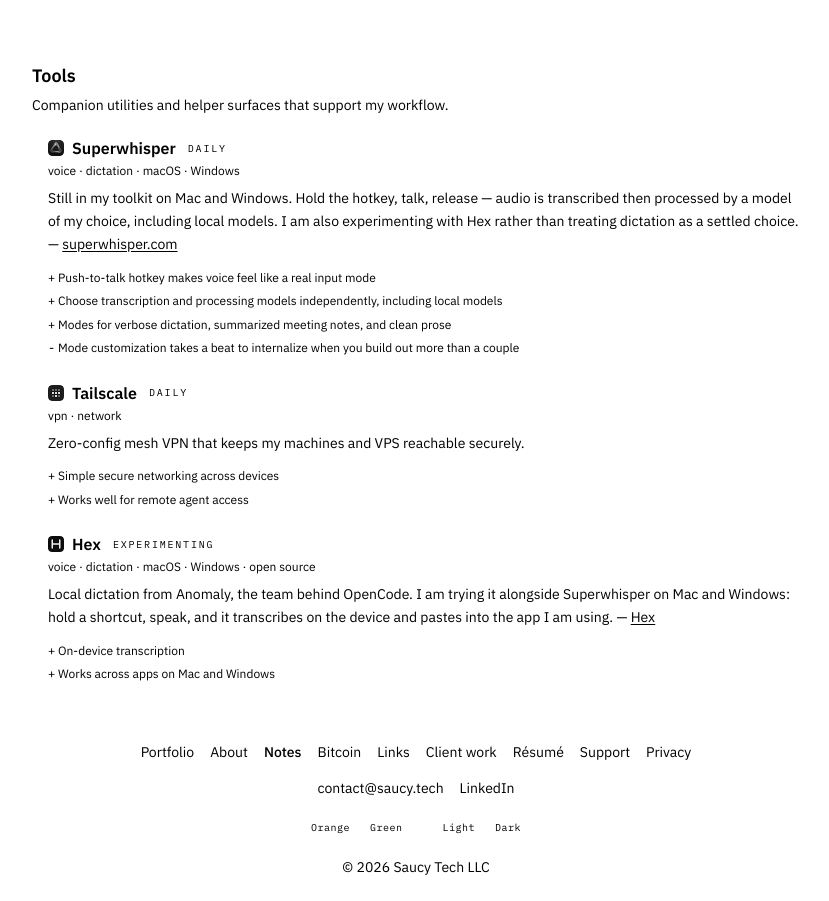
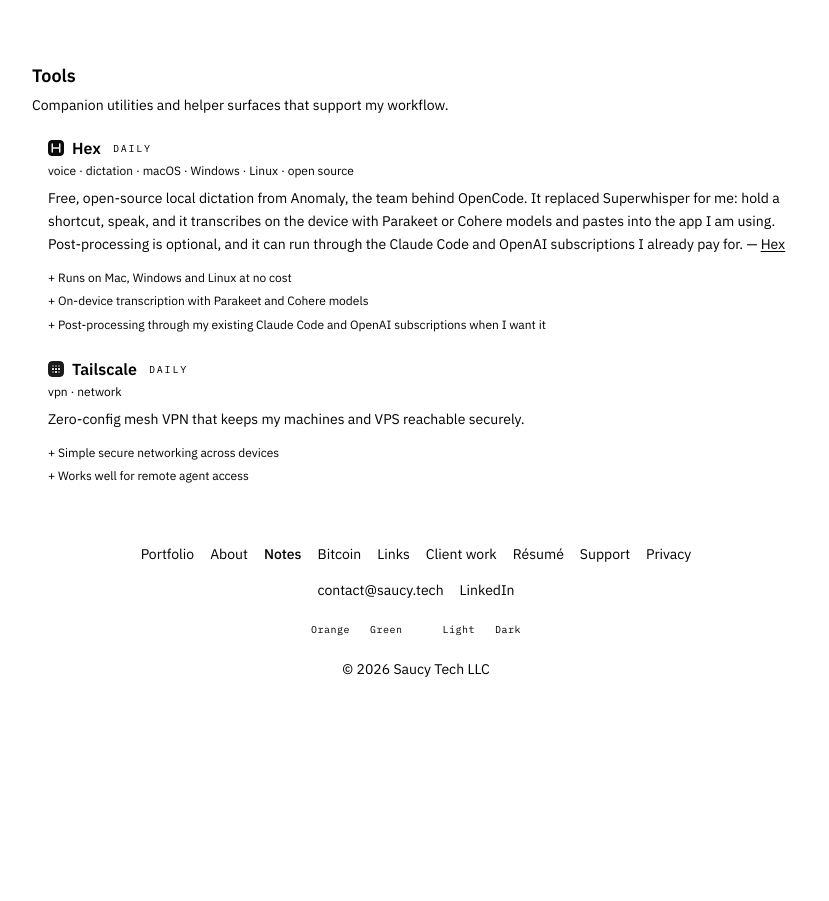
Before and after one commit to saucy-tech/personal-site, a Next.js app: page /notes in a window 1280 px wide. Shown: the part 5000-5901 px from the top of the page, without its empty margins (224-1053 px from the left). After the commit the page ends 5703 px from the top, so only its background shows below. Built offline with nearby package versions, Linux system fonts and the light colour scheme; no server answers.

Commit message:
feat(notes): replace Superwhisper with Hex as the daily dictation tool (#372)

```diff
--- a/src/data/field-notes.ts
+++ b/src/data/field-notes.ts
@@ -323,19 +323,17 @@ export const fieldNotesSections: FieldNoteSection[] = [
     blurb: 'Companion utilities and helper surfaces that support my workflow.',
     items: [
       {
-        title: 'Superwhisper',
-        tags: ['voice', 'dictation', 'macOS', 'Windows'],
+        title: 'Hex',
+        tags: ['voice', 'dictation', 'macOS', 'Windows', 'Linux', 'open source'],
         badge: 'daily',
-        homepage: 'https://superwhisper.com',
-        note: 'Still in my toolkit on Mac and Windows. Hold the hotkey, talk, release — audio is transcribed then processed by a model of my choice, including local models. I am also experimenting with Hex rather than treating dictation as a settled choice.',
-        link: { href: 'https://superwhisper.com', label: 'superwhisper.com' },
+        homepage: 'https://anoma.ly/hex/',
+        icon: '/icons/tools/hex.svg',
+        note: 'Free, open-source local dictation from Anomaly, the team behind OpenCode. It replaced Superwhisper for me: hold a shortcut, speak, and it transcribes on the device with Parakeet or Cohere models and pastes into the app I am using. Post-processing is optional, and it can run through the Claude Code and OpenAI subscriptions I already pay for.',
+        link: { href: 'https://anoma.ly/hex/', label: 'Hex' },
         pros: [
-          'Push-to-talk hotkey makes voice feel like a real input mode',
-          'Choose transcription and processing models independently, including local models',
-          'Modes for verbose dictation, summarized meeting notes, and clean prose',
-        ],
-        cons: [
-          'Mode customization takes a beat to internalize when you build out more than a couple',
+          'Runs on Mac, Windows and Linux at no cost',
+          'On-device transcription with Parakeet and Cohere models',
+          'Post-processing through my existing Claude Code and OpenAI subscriptions when I want it',
         ],
       },
       {
@@ -346,16 +344,6 @@ export const fieldNotesSections: FieldNoteSection[] = [
         note: 'Zero-config mesh VPN that keeps my machines and VPS reachable securely.',
         pros: ['Simple secure networking across devices', 'Works well for remote agent access'],
       },
-      {
-        title: 'Hex',
-        tags: ['voice', 'dictation', 'macOS', 'Windows', 'open source'],
-        badge: 'experimenting',
-        homepage: 'https://anoma.ly/hex/',
-        icon: '/icons/tools/hex.svg',
-        note: 'Local dictation from Anomaly, the team behind OpenCode. I am trying it alongside Superwhisper on Mac and Windows: hold a shortcut, speak, and it transcribes on the device and pastes into the app I am using.',
-        link: { href: 'https://anoma.ly/hex/', label: 'Hex' },
-        pros: ['On-device transcription', 'Works across apps on Mac and Windows'],
-      },
     ],
   },
 ];
```
Also changed, not shown: public/icons/tools/superwhisper.com.png (deleted), 1 other file (tests, documents, lock files or other folders).
